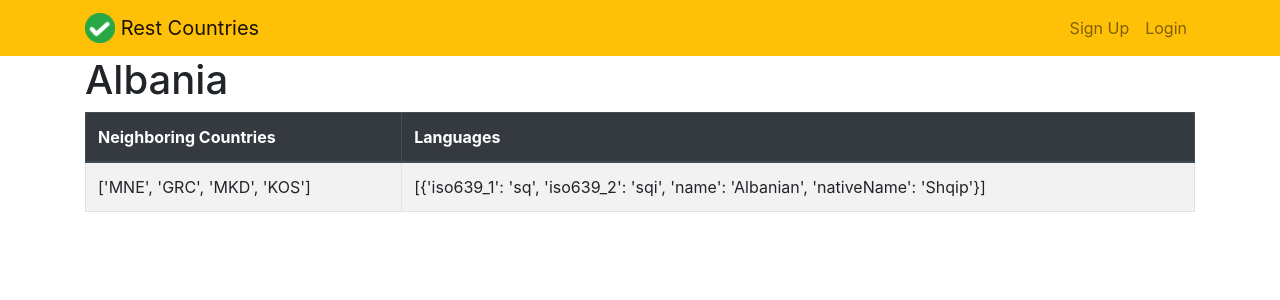
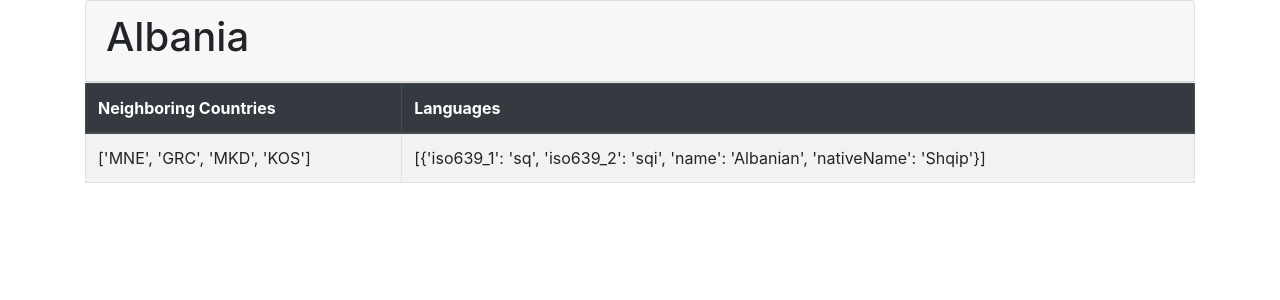
Before and after one commit to adnanulanwar/django-project-restcountry, a Django app: the page made by app_restcountries/templates/base.html in a window 1280 px wide. Shown: the top 300 px of the page. Run offline with Django 3.2, Linux system fonts and the light colour scheme; data comes from the database, SQL or seed files in the repository; some libraries are stand-ins or nearby versions.

Commit message:
8th commit-- third Phase

```diff
--- a/app_restcountries/templates/base.html
+++ b/app_restcountries/templates/base.html
@@ -14,52 +14,7 @@
 <body>
 
 
-<nav class="navbar navbar-expand-md navbar-light bg-warning">
-<div class="container">
-    <a class="navbar-brand" href="#">
-         <img src="{% static 'logo.png' %}" width="30" height="30" class="d-inline-block align-top">
-        <span>Rest Countries</span>
-    </a>
-    <button class="navbar-toggler" type="button" data-toggle="collapse" data-target="#navbarNav" aria-controls="navbarNav" aria-expanded="false" aria-label="Toggle navigation">
-        <span class="navbar-toggler-icon"></span>
-    </button>
-    <div class="collapse navbar-collapse" id="navbarNav">
-    {% if user.is_authenticated %}
-        <ul class="navbar-nav mr-auto">
 
-                <li class="nav-item {{ current }}">
-                    <a class="nav-link" href="#">Current</a>
-                </li>
-                <li class="nav-item {{ completed }}">
-                    <a class="nav-link" href="#">Completed</a>
-                </li>
-                <li class="nav-item {{ create }}">
-                    <a class="nav-link" href="#">Create</a>
-                </li>
-
-        </ul>
-    {% endif %}
-    <ul class="navbar-nav ml-auto">
-            {% if user.is_authenticated %}
-                <li class="nav-item">
-                    <a href="#" onclick="$('#signOutBtn').click()" class="nav-link">Logout</a>
-                    <form style='display: none;' method="POST" action="#">
-                        {% csrf_token %}
-                        <button id="signOutBtn" type="submit">Logout</button>
-                    </form>
-                </li>
-            {% else %}
-                <li class="nav-item">
-                    <a class="nav-link" href="#">Sign Up</a>
-                </li>
-                <li class="nav-item">
-                    <a class="nav-link" href="#">Login</a>
-                </li>
-            {% endif %}
-        </ul>
-    </div>
-</div>
-</nav>
 
 <div class="container">
 {% block content %}{% endblock %}
--- a/app_restcountries/templates/viewcountry.html
+++ b/app_restcountries/templates/viewcountry.html
@@ -1,6 +1,4 @@
-<!DOCTYPE html>
-
-{% extends 'base.html' %} {% block content %}
+<!DOCTYPE html> {% extends 'base.html' %} {% block content %}
 
 <html lang="en">
 
@@ -12,7 +10,11 @@
 </head>
 
 <body>
-    <h1>{{ country.name }}</h1>
+    <div class="card">
+        <div class="card-header">
+            <h1>{{ country.name }}</h1>
+        </div>
+    </div>
 
     <table class="table table-bordered table-striped table-hover">
         <thead class="thead-dark">
@@ -24,20 +26,17 @@
         <tbody>
             <tr>
                 <td>
-                    {% comment %} <ol>
+                    {% comment %}
+                    <ol>
                         {% for i in country.neighbours %}
                         <li>{{i}}</li>
                         {% endfor %}
-                    </ol> {% endcomment %}
-                    {% comment %} {% for i in country.borders %}
-                    {{i}}
-                    {% endfor %} {% endcomment %}
-                    {{country.neighbours}}
+                    </ol> {% endcomment %} {% comment %} {% for i in country.borders %} {{i}} {% endfor %} {% endcomment %} {{country.neighbours}}
                 </td>
 
                 <td>
-                    {{country.languages}}
-                    {% comment %} <ol>
+                    {{country.languages}} {% comment %}
+                    <ol>
                         {% for i in country.languages %}
                         <li>{{ i.name }}</li>
                         {% endfor %}
--- a/app_restcountries/views.py
+++ b/app_restcountries/views.py
@@ -89,8 +89,13 @@ def search(request, name):
 
 
 def showallcountries(request):
-    countries = RestCountry.objects.all()
-    return render(request, 'countrylist.html', {'countries': countries, })
+    if request.method == "GET":
+        countries = RestCountry.objects.all()
+        return render(request, 'countrylist.html', {'countries': countries, })
+    else:
+        name = request.POST['namesearch']
+        countries = RestCountry.objects.filter(name__contains=name)
+        return render(request, 'countrylist.html', {'countries': countries, })
 
 
 def viewcountry(request, name):
```
Also changed, not shown: app_restcountries/templates/countrylist.html (+10 -2 lines).
